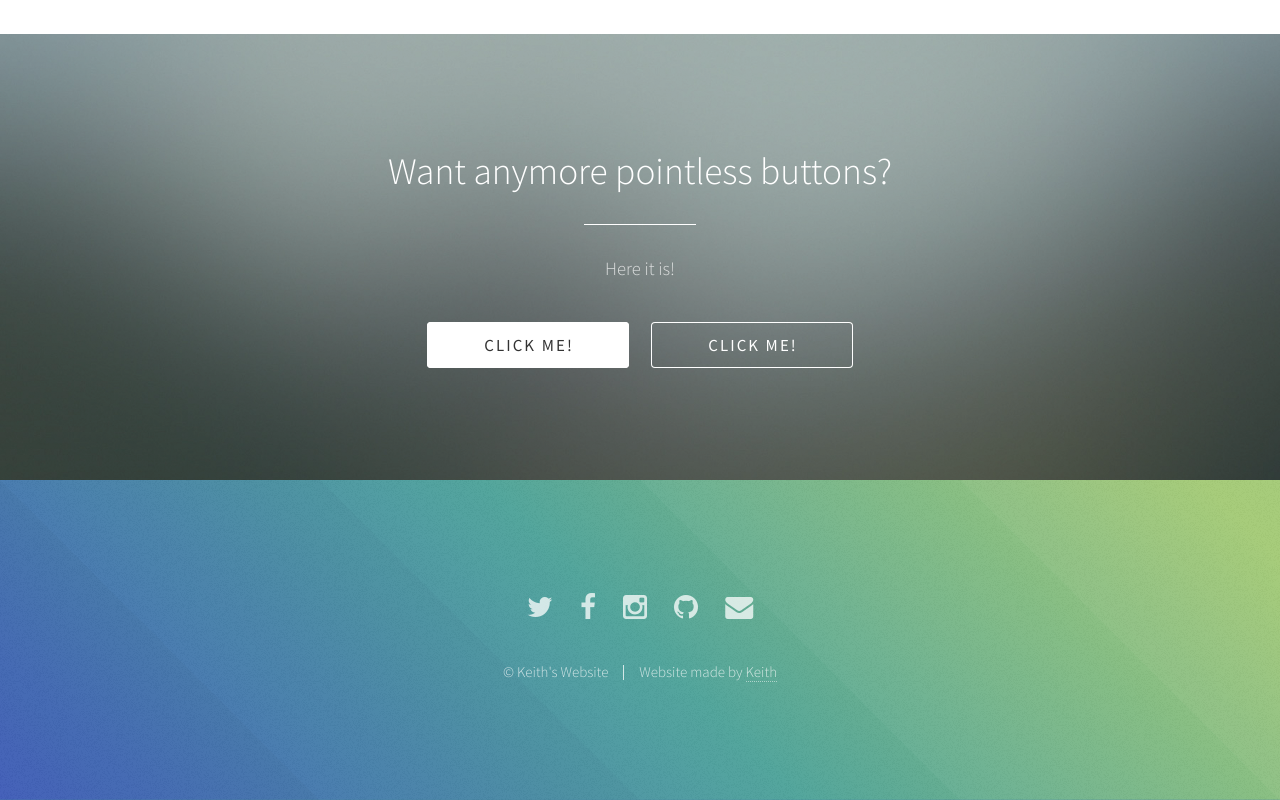
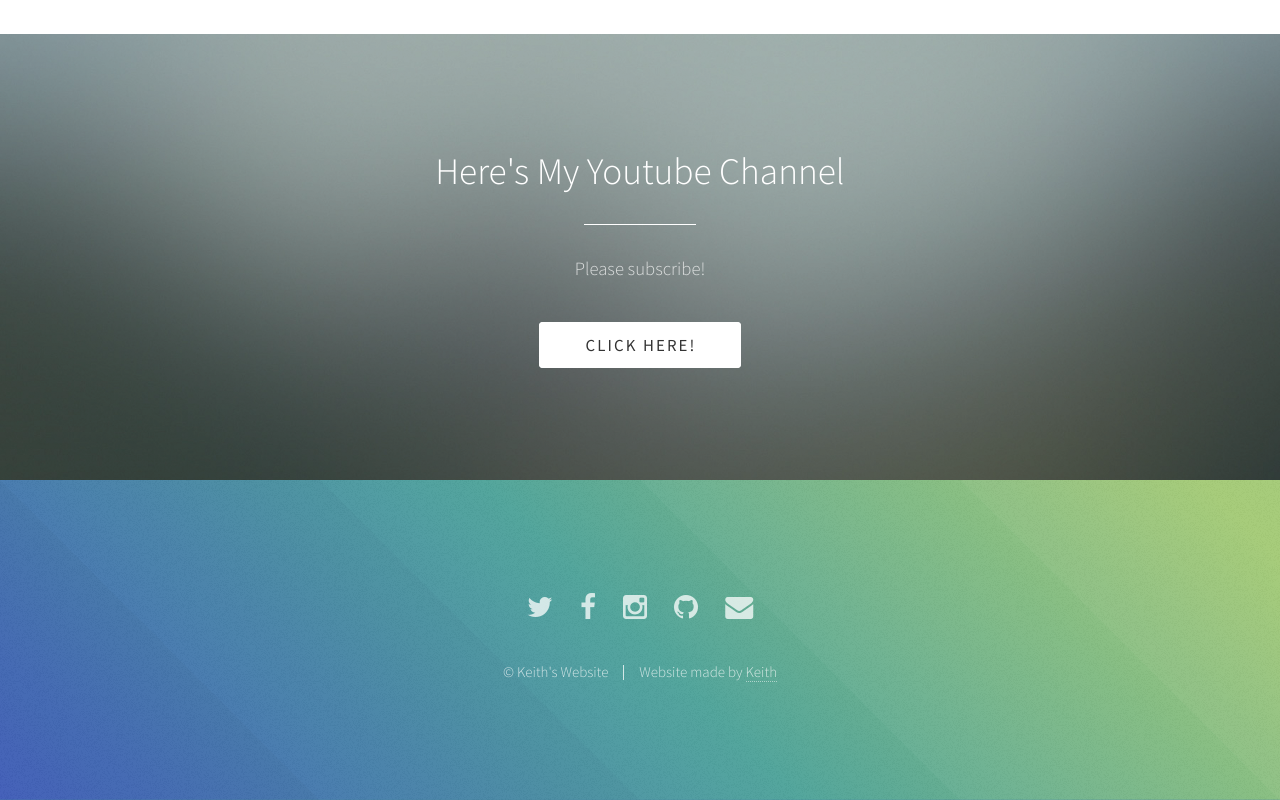
Before and after one commit to TEAMFORTRESS2ISAWESOME/TEAMFORTRESS2ISAWESOME.github.io, a plain HTML site: page index.html in a window 1280 px wide. Shown: the part 2934-3734 px from the top of the page. Drawn offline with Linux system fonts and the light colour scheme.

Commit message:
youtube channel

```diff
--- a/index.html
+++ b/index.html
@@ -129,12 +129,11 @@
 			<section id="four" class="main style2 special">
 				<div class="container">
 					<header class="major">
-						<h2>Want anymore pointless buttons?</h2>
+						<h2>Here's My Youtube Channel</h2>
 					</header>
-					<p>Here it is!</p>
+					<p>Please subscribe!</p>
 					<ul class="actions uniform">
-						<li><a href="#" class="button special">Click Me!</a></li>
-						<li><a href="#" class="button">Click Me!</a></li>
+						<li><a href="https://www.youtube.com/channel/UCIm96v26roRG8h1MCn1gxWw" class="button special">Click here!</a></li>
 					</ul>
 				</div>
 			</section>
```
